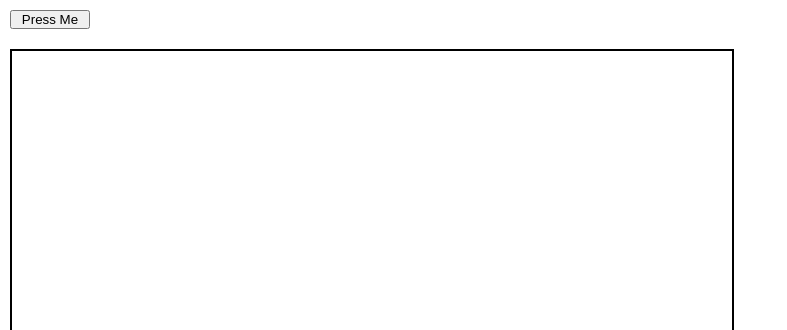
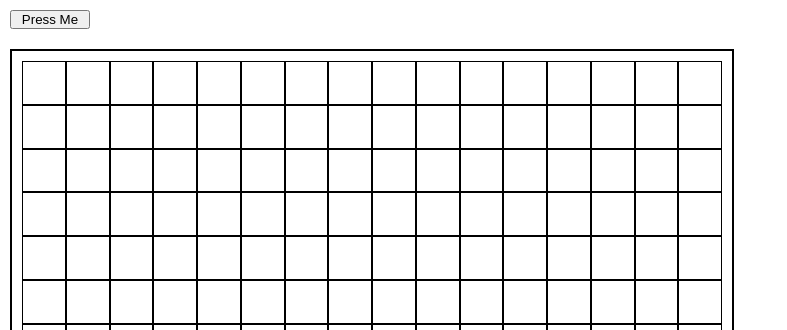
Before and after one commit to JS0ff/etch-a-sketch, a plain HTML site: page index.html in a window 1280 px wide. Shown: the top 330 px of the page, without its empty margins (0-787 px from the left). Drawn offline with Linux system fonts and the light colour scheme.

Commit message:
Add shrink property to every grid

```diff
--- a/style.css
+++ b/style.css
@@ -16,6 +16,10 @@
   flex: 1;
   flex-direction: row;
 }
+.grid {
+  flex: 1;
+  border: solid 1px;
+}
 #popup {
   margin: 10px 10px;
   width: 80px;
```
